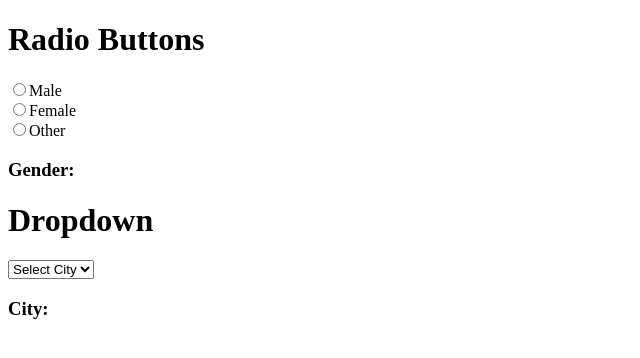
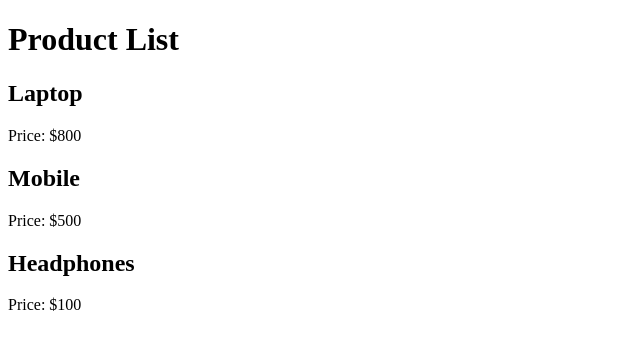
Before and after one commit to maimoonamuskan/react_lacture, a React (Vite) app: page / in a window 1280 px wide. Shown: the top 358 px of the page, without its empty margins (0-640 px from the left). Built offline with nearby package versions, Linux system fonts and the light colour scheme.

Commit message:
add my newly updated files

```diff
--- a/src/App.jsx
+++ b/src/App.jsx
@@ -458,11 +458,72 @@
 // export default App;
 
 
-import RadioDropdown from "./RadioDropdown";
+// import RadioDropdown from "./RadioDropdown";
+
+// function App() {
+//     return (
+//         <RadioDropdown />
+//     );
+// }
+
+// export default App;
+
+// import Map from "./Map";
+
+// function App() {
+//     return (
+//         <Map />
+//     );
+// }
+
+// export default App;
+
+
+// import User from "./User3";
+
+// function App() {
+//     return (
+//         <div>
+//             <h1>User Information</h1>
+//             <User name="Iqra" age={20} />
+//             <User name="Sehrish" age={22} />
+//             <User name="Muskan" age={21} />
+//         </div>
+//     );
+// }
+
+// export default App;
+
+// import UserList2 from "./UserList2";
+
+// function App() {
+//     return (
+//         <UserList2 />
+//     );
+// }
+
+// export default App;
+
+
+// import NestedMap from "./NestedMap";
+// import Product from "./Product";
+
+// function App() {
+//     return (
+//         <>
+//             <NestedMap />
+//             <Product />
+//         </>
+//     );
+// }
+
+// export default App;
+
+import ProductList from "./productList";
 
 function App() {
     return (
-        <RadioDropdown />
+        <ProductList />
     );
 }
 
--- /dev/null
+++ b/src/Map.jsx
@@ -0,0 +1,16 @@
+function Map() {
+
+    const names = ["Iqra", "Sehrish", "Muskan"];
+
+    return (
+        <div>
+            <h1>Users</h1>
+
+            {names.map((name) => (
+                <h2 key={name}>{name}</h2>
+            ))}
+        </div>
+    );
+}
+
+export default Map;
--- /dev/null
+++ b/src/NestedMap.jsx
@@ -0,0 +1,41 @@
+function NestedMap() {
+
+    const students = [
+        {
+            id: 1,
+            name: "Sehrish",
+            subjects: ["Math", "English", "Computer"]
+        },
+        {
+            id: 2,
+            name: "Muskan",
+            subjects: ["React", "JavaScript", "CSS"]
+        }
+    ];
+
+    return (
+        <div>
+
+            <h1>Students</h1>
+
+            {students.map((student) => (
+
+                <div key={student.id}>
+
+                    <h2>{student.name}</h2>
+
+                    {student.subjects.map((subject) => (
+                        <p key={subject}>
+                            {subject}
+                        </p>
+                    ))}
+
+                </div>
+
+            ))}
+
+        </div>
+    );
+}
+
+export default NestedMap;
--- /dev/null
+++ b/src/Product.jsx
@@ -0,0 +1,10 @@
+function Product({ name, price }) {
+    return (
+        <div>
+            <h2>{name}</h2>
+            <p>Price: ${price}</p>
+        </div>
+    );
+}
+
+export default Product;
--- /dev/null
+++ b/src/User3.jsx
@@ -0,0 +1,11 @@
+function User3({ name, age }) {
+
+    return (
+        <div>
+            <h2>{name}</h2>
+            <p>Age: {age}</p>
+        </div>
+    );
+}
+
+export default User3;
--- /dev/null
+++ b/src/UserList2.jsx
@@ -0,0 +1,38 @@
+import User from "./User3";
+
+function UserList2() {
+
+    const users = [
+        {
+            id: 1,
+            name: "Iqra",
+            age: 20
+        },
+        {
+            id: 2,
+            name: "Sehrish",
+            age: 22
+        },
+        {
+            id: 3,
+            name: "Muskan",
+            age: 21
+        }
+    ];
+
+    return (
+        <div>
+            <h1>User List</h1>
+
+            {users.map((user) => (
+                <User
+                    key={user.id}
+                    name={user.name}
+                    age={user.age}
+                />
+            ))}
+        </div>
+    );
+}
+
+export default UserList2;
--- /dev/null
+++ b/src/productList.jsx
@@ -0,0 +1,38 @@
+import Product from "./Product";
+
+function ProductList() {
+
+    const products = [
+        {
+            id: 1,
+            name: "Laptop",
+            price: 800
+        },
+        {
+            id: 2,
+            name: "Mobile",
+            price: 500
+        },
+        {
+            id: 3,
+            name: "Headphones",
+            price: 100
+        }
+    ];
+
+    return (
+        <div>
+            <h1>Product List</h1>
+
+            {products.map((product) => (
+                <Product
+                    key={product.id}
+                    name={product.name}
+                    price={product.price}
+                />
+            ))}
+        </div>
+    );
+}
+
+export default ProductList;
```
